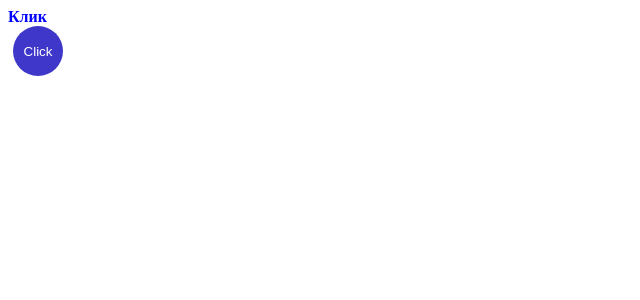
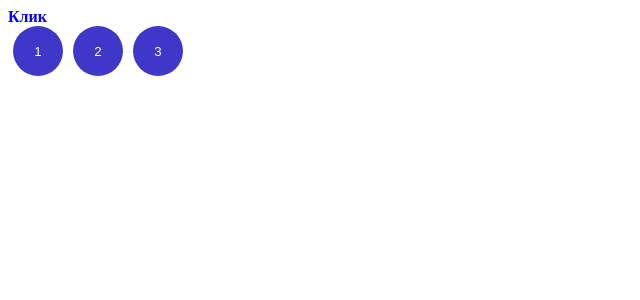
Before and after one commit to MobileLookFree/mobilelookfree.github.io, a React (Create React App) app: page / in a window 1280 px wide. Shown: the top 300 px of the page, without its empty margins (0-640 px from the left). Built offline with nearby package versions, Linux system fonts and the light colour scheme.

Commit message:
lib; baseUrl

```diff
--- a/src/components/service/App.tsx
+++ b/src/components/service/App.tsx
@@ -1,14 +1,12 @@
 import React, { FC } from 'react';
-import { useTheme } from '../../hooks/useTheme';
-import { useToggle } from '../../hooks/useToggle';
-import Link from '../ui/Link';
-import ButtonRound from '../ui/ButtonRound';
+import { useTheme } from 'hooks/useTheme';
+import { useToggle } from 'hooks/useToggle';
+import Link from 'components/ui/Link';
+import ButtonRound from 'components/ui/ButtonRound';
 
 const App: FC = () => {
   const [theme] = useTheme();
   const [, toggleValue] = useToggle<boolean>(true, false);
-
-  // console.log(value);
 
   return (
     <>
@@ -21,7 +19,13 @@ const App: FC = () => {
         </Link>
       </div>
       <ButtonRound>
-        Click
+        1
+      </ButtonRound>
+      <ButtonRound>
+        2
+      </ButtonRound>
+      <ButtonRound>
+        3
       </ButtonRound>
     </>
   );
--- a/src/components/ui/ButtonRound/index.tsx
+++ b/src/components/ui/ButtonRound/index.tsx
@@ -1,9 +1,8 @@
 import React, { FC, useState, useEffect } from 'react';
 import { Styled } from './style';
-import { Colors } from '../../../assets/colors';
+import { Colors } from 'assets/Colors';
 
 interface ButtonRoundProps {
-  pressed?: boolean;
   onClick?: (event: React.MouseEvent) => void;
 };
 
--- a/src/components/ui/Link.tsx
+++ b/src/components/ui/Link.tsx
@@ -1,4 +1,4 @@
-import React, { PureComponent } from 'react';
+import React from 'react';
 import styled from 'styled-components';
 
 // styles
@@ -37,19 +37,4 @@ Link.defaultProps = {
   color: 'blue',
 };
 
-interface IClass {
-  child: React.ReactChild;
-}
-
-export class Test extends PureComponent<IClass>{
-  getNumber = (num: number): 1 | 0 => {
-    return num > 2 ? 1 : 0;
-  }
-
-  render(): React.ReactNode {
-    const { child } = this.props;
-      return child;
-  }
-};
-
 export default Link;
--- a/tsconfig.json
+++ b/tsconfig.json
@@ -20,6 +20,7 @@
     "isolatedModules": true,
     "noEmit": true,
     "jsx": "react",
+    "baseUrl": "./src",
   },
   "include": [
     "src"
```
Also changed, not shown: src/lib/keyBy.ts (added, +11 -0 lines), src/lib/range.ts (added, +7 -0 lines).
